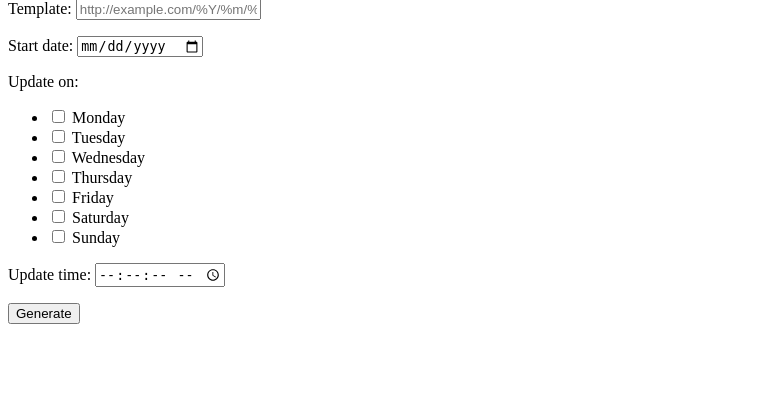
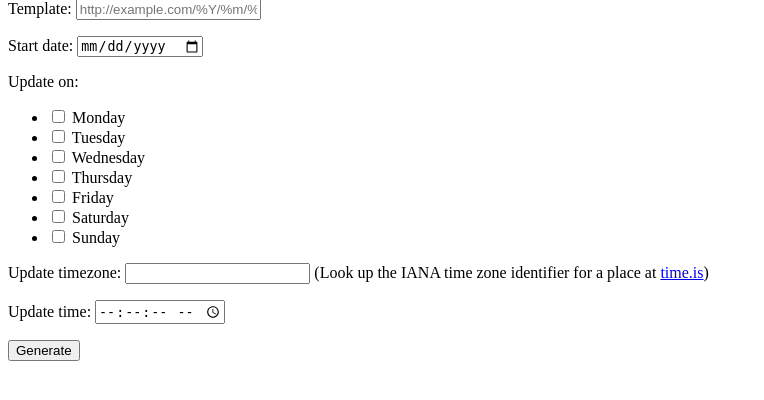
Before and after one commit to jameysharp/predictable, a Flask app: page / in a window 1280 px wide. Shown: the part 81-481 px from the top of the page, without its empty margins (0-764 px from the left). Run offline with Flask 2, Linux system fonts and the light colour scheme.

Commit message:
Make update time local to a specified timezone.

```diff
--- a/app.py
+++ b/app.py
@@ -9,6 +9,7 @@ from flask import render_template
 from flask import request
 from flask import url_for
 import itertools
+import pytz
 from werkzeug.routing import BaseConverter
 
 app = Flask(__name__)
@@ -18,10 +19,13 @@ def generate_dates(start, include_day, forward):
         jump = timedelta(days=1)
     else:
         jump = timedelta(days=-1)
+    current_date = start.date()
+    update_time = start.time()
+    tz = start.tzinfo
     while True:
-        if include_day[start.weekday()]:
-            yield start
-        start += jump
+        if include_day[current_date.weekday()]:
+            yield tz.localize(datetime.combine(current_date, update_time))
+        current_date += jump
 
 def archived_dates(start, include_day, skip, count):
     per_week = sum(include_day)
@@ -62,25 +66,35 @@ class ConfigConverter(BaseConverter):
 
 app.url_map.converters['config'] = ConfigConverter
 
+class TimezoneConverter(BaseConverter):
+    def to_python(self, value):
+        return pytz.timezone(value.replace('+', '/'))
+
+    def to_url(self, value):
+        return value.zone.replace('/', '+')
+
+app.url_map.converters['tz'] = TimezoneConverter
+
 @app.route("/")
 def edit_feed():
     if 'go' in request.args:
         template = request.args['template']
         start_date = request.args['start_date']
+        tz = pytz.timezone(request.args['tzname'])
         update_time = request.args['update_time']
         start = datetime.strptime(start_date + ' ' + update_time, "%Y-%m-%d %H:%M:%S")
         config = Config(
-            start_timestamp=int(start.replace(tzinfo=timezone.utc).timestamp()),
+            start_timestamp=int(tz.localize(start).timestamp()),
             include_day=[ "day{}".format(i) in request.args for i in range(7) ],
         )
         if sum(config.include_day):
-            return redirect(url_for('feed', config=config, template=template))
+            return redirect(url_for('feed', tz=tz, config=config, template=template))
     return render_template("edit.html", day_names=calendar.day_name)
 
-@app.route("/f/<config:config>/<path:template>")
-@app.route("/<int:page>/<config:config>/<path:template>")
-def feed(config, template, page=None):
-    start = datetime.fromtimestamp(config.start_timestamp, timezone.utc)
+@app.route("/f/<tz:tz>/<config:config>/<path:template>")
+@app.route("/<int:page>/<tz:tz>/<config:config>/<path:template>")
+def feed(config, tz, template, page=None):
+    start = datetime.fromtimestamp(config.start_timestamp, tz)
     now = datetime.now(start.tzinfo)
     per_page = 50
     last_page = count_dates(start, now, config.include_day) // per_page - 1
@@ -91,15 +105,15 @@ def feed(config, template, page=None):
         prev_page = last_page
     elif page <= last_page:
         dates = archived_dates(start, config.include_day, page * per_page, per_page)
-        links.append(('current', url_for('feed', _external=True, config=config, template=template)))
+        links.append(('current', url_for('feed', _external=True, tz=tz, config=config, template=template)))
         prev_page = page - 1
         if page < last_page:
-            links.append(('next-archive', url_for('feed', _external=True, config=config, template=template, page=page + 1)))
+            links.append(('next-archive', url_for('feed', _external=True, tz=tz, config=config, template=template, page=page + 1)))
     else:
         abort(404)
 
     if prev_page >= 0:
-        links.append(('prev-archive', url_for('feed', _external=True, config=config, template=template, page=prev_page)))
+        links.append(('prev-archive', url_for('feed', _external=True, tz=tz, config=config, template=template, page=prev_page)))
 
     day_names = [calendar.day_name[day] for day, included in enumerate(config.include_day) if included]
     days_description = ' and '.join(filter(None, (', '.join(day_names[:-1]), day_names[-1])))
@@ -107,6 +121,7 @@ def feed(config, template, page=None):
     edit_link = url_for('edit_feed',
         _external=True,
         template=template,
+        tzname=tz.zone,
         start_date=start.strftime('%Y-%m-%d'),
         update_time=start.strftime('%H:%M:%S'),
         **{ "day{}".format(day): "on" for day, included in enumerate(config.include_day) if included }
--- a/templates/edit.html
+++ b/templates/edit.html
@@ -26,6 +26,11 @@
         {%- endfor %}
       </ul>
       <p>
+      <label for="tzname">Update timezone:</label>
+      <input type="text" name="tzname" required value="{{ request.args['tzname'] }}" />
+      (Look up the IANA time zone identifier for a place at <a href="https://time.is/" target="_blank" rel="noopener">time.is</a>)
+      </p>
+      <p>
       <label for="update_time">Update time:</label>
       <input type="time" name="update_time" step="1" required value="{{ request.args['update_time'] }}" />
       </p>
--- a/templates/feed.xml
+++ b/templates/feed.xml
@@ -1,7 +1,7 @@
 <?xml version="1.0" encoding="UTF-8"?>
 <rss version="2.0" xmlns:atom="http://www.w3.org/2005/Atom"><channel>
 <title>{{ template }}</title>
-<description>Updating every {{ days_description }} at {{ start.strftime("%T %z since %F") }}</description>
+<description>Updating every {{ days_description }} since {{ start.strftime("%F at %T") }} in the {{ start.tzinfo.zone }} time zone</description>
 <link>{{ edit_link }}</link>
 {% for rel, href in links -%}
 {% if rel == "current" -%}
```
Also changed, not shown: 2 other files.
